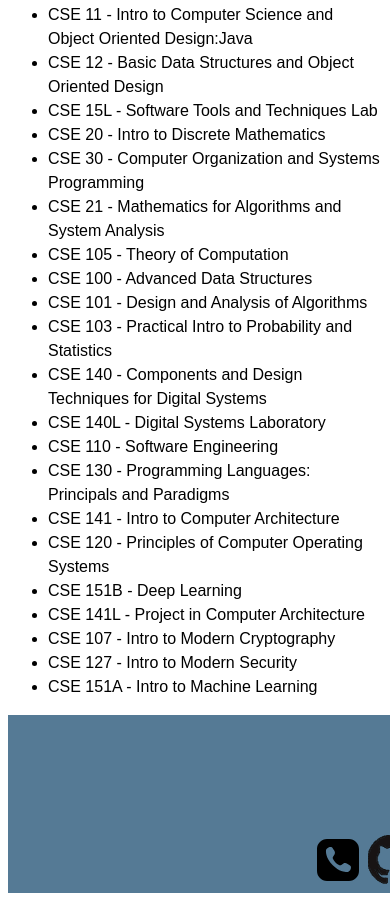
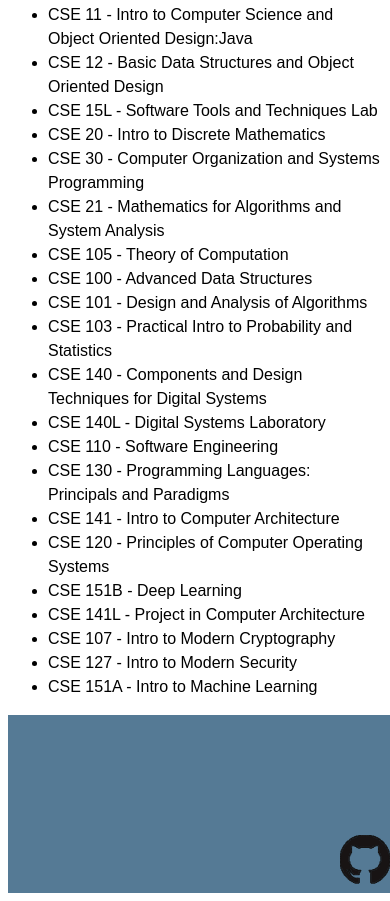
Before and after one commit to chuckmanny20/my_portfolio, a plain HTML site: page projects.html in a window 390 px wide. Shown: the part 1215-2116 px from the top of the page. Drawn offline with Linux system fonts and the light colour scheme; a web font is replaced by a local one.

Commit message:
Forgot to remove phone icon

```diff
--- a/projects.html
+++ b/projects.html
@@ -121,12 +121,6 @@
             <b>Email:</b> liam.obrien7007@gmail.com <br>
         </p>
 
-        <picture id="phone_icon">
-            <source srcset="icons8-phone.svg" type="image/svg+xml">
-            <source srcset="icons8-phone-50.webp" type="image/webp">
-            <img src="icons8-phone-50.png" type="image/png" alt="phone icon" height="50px" width="50px">
-       </picture>
-
         <picture id="git_icon">
             <source srcset="GitHub-Mark-64px.svg" type="image/svg+xml" height="50" width="50">
             <source srcset="GitHub-Mark-64px.webp" type="image/webp">
```
Also changed, not shown: about_me.html (+0 -7 lines), experience.html (+0 -6 lines), experiments.html (+0 -7 lines), index.html (+0 -7 lines).
